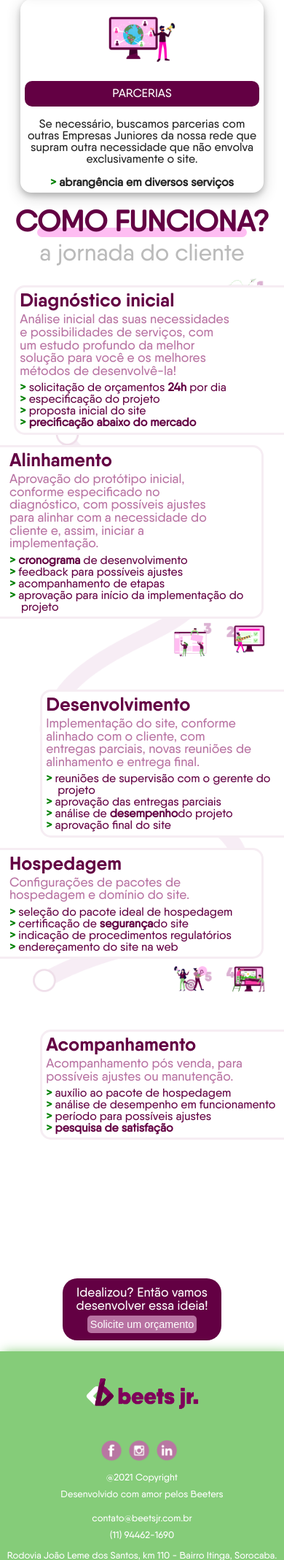
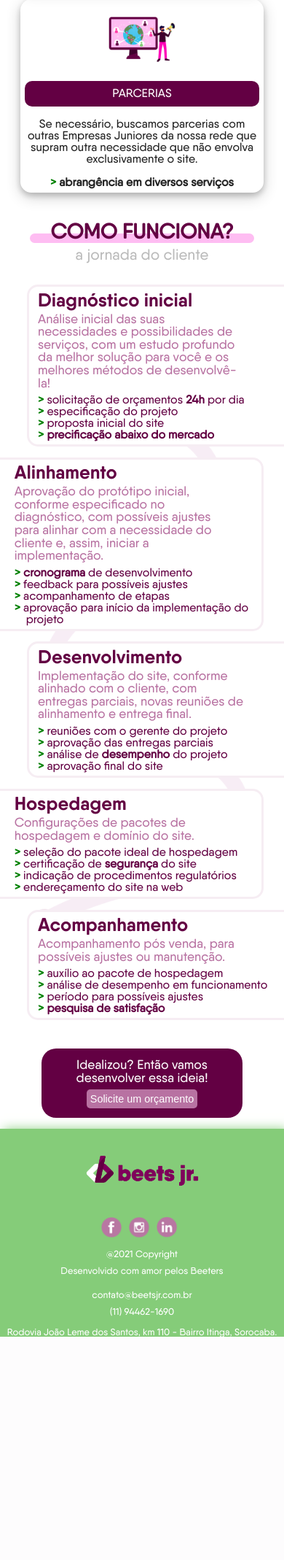
Before and after one commit to Beets-Jr/nosso-site, a PHP site: page /servicos.html in a window 390 px wide. Shown: the part 1010-3148 px from the top of the page at 73% size. After the commit the page ends 2842 px from the top, so only its background shows below. Run offline with PHP 8.4, Linux system fonts and the light colour scheme.

Commit message:
Jornada do Cliente (página serviços) finalizada.

```diff
--- a/servicos.css
+++ b/servicos.css
@@ -83,7 +83,7 @@ b {
 /* INÍCIO JORNADA DO CLIENTE DETALHADA */
 #jornada-cliente-detalhada {
     text-align: center;
-    margin: 0 4%;
+    margin: 10% 4% 0 4%;
 }
 
 #titulo-jornada-cliente-detalhada {
@@ -100,7 +100,7 @@ b {
   	height: 13px;
     border: 0;
     border-radius: 10px;
-    width: 80%;
+    width: 50%;
     margin-top: -11px;
 }
 
@@ -109,6 +109,34 @@ b {
     font-size: 2em;
     line-height: 80%;
     margin-bottom: 5%;
+}
+
+@media only screen and (max-width: 768px) {
+    .traco {
+        width: 70%
+    }
+
+    #titulo-jornada-cliente-detalhada {
+        font-size: 2em;
+    }
+
+    #subtitulo-jornada-cliente-detalhada {
+        font-size: 1.5em;
+    }
+}
+
+@media only screen and (max-width: 480px) {
+    .traco {
+        width: 86%;
+    }
+
+    #titulo-jornada-cliente-detalhada {
+        font-size: 1.8em;
+    }
+
+    #subtitulo-jornada-cliente-detalhada {
+        font-size: 1.3em;
+    }
 }
 
 #jornada-completa {
@@ -127,7 +155,6 @@ b {
 
 .item-jornada-conteudo {
     text-align: left;
-    /* flex-basis: 21%; */
     border: 3px solid #F6EDF3;
     border-radius: 15px;
     padding: 1.5%;
@@ -151,20 +178,6 @@ b {
     box-shadow: 0 4px 8px 0 rgba(0, 0, 0, 0.2), 0 6px 20px 0 rgba(0, 0, 0, 0.19);
 }
 
-@media only screen and (max-width: 1200px) {
-    .item-jornada-conteudo {
-        /* padding: 1.5%;
-        margin-top: 4%; */
-        width: 95%;
-        z-index: -1;
-    }
-
-    .item-jornada-imagem {
-        float: right;
-        z-index: 2;
-    }
-}
-
 .item-jornada-titulo {
     color: #630043;
     margin-bottom: 1%;
@@ -176,6 +189,53 @@ b {
     color: #B872A2;
     margin-bottom: 2%;
     font-size: 1.1em;
+}
+
+@media only screen and (max-width: 1024px) {
+    .item-jornada-conteudo {
+        width: 95%;
+    }
+
+    .item-jornada-conteudo > * {
+        padding: 0 2%;
+    }
+
+    .item-jornada {
+        position: relative;
+    }
+
+    .item-jornada-imagem {
+        position: absolute;
+        top: 50%;
+        left: 80%;
+    }
+}
+
+@media only screen and (max-width: 900px) {
+    .item-jornada-imagem {
+        width: 18%
+    }
+}
+
+@media only screen and (max-width: 768px) {
+    .item-jornada-imagem {
+        width: 20%
+    }
+
+    .item-jornada-conteudo:nth-child(odd) {
+        margin-left: -25%;
+        padding-left: 20%;
+    }
+
+    .item-jornada-conteudo:nth-child(even) {
+        margin-right: -25%;
+    }
+}
+
+@media only screen and (max-width: 500px) {
+    .item-jornada-imagem {
+        opacity: 0;
+    }
 }
 
 .item-jornada-paragrafo:nth-child(even) {
@@ -195,5 +255,63 @@ b {
 }
 
 .orcamento-jornada {
-    margin-bottom: 4%;
+    text-align: center;
+    background-color: #630043;
+    border: none;
+    border-radius: 20px;
+    width: 40%;
+    margin: 10% auto 4% auto;
+    padding: 0 3%;
+    display: flex;
+    flex-wrap: wrap;
+    justify-content: center;
 }
+
+@media only screen and (min-width: 1024px) {
+    .orcamento-jornada {
+        margin-top: 3%;
+    }
+}
+
+.orcamento-jornada a  {
+    text-decoration: none;
+    color: white;
+}
+
+.frase-orcamento {
+    color: #fff;
+    display: inline-block;
+    margin: 5% 3% 3% 3%;
+    font-size: 1.3em;
+    flex-basis: 100%
+}
+
+.btn-jornada {
+    background-color: #B872A2;
+    color: white;
+    text-decoration: none;
+    border: none;
+    border-radius: 5px;
+    cursor: pointer;
+    padding: 2%;
+    font-size: 1em;
+    display: block;
+    width: auto;
+    margin-bottom: 5%;
+}
+
+@media only screen and (max-width: 500px) {
+    .frase-orcamento {
+        font-size: 1.1em;
+    }
+
+    .btn-jornada {
+        font-size: 0.9em;
+    }
+}
+
+@media only screen and (max-width: 768px) {
+    .orcamento-jornada {
+        width: 65%;
+    }
+}
--- a/servicos.html
+++ b/servicos.html
@@ -114,9 +114,9 @@
                     <h5 class="item-jornada-titulo bold">Desenvolvimento</h5>
                     <p class="item-jornada-paragrafo">Implementação do site, conforme alinhado com o cliente, com entregas parciais, novas reuniões de alinhamento e entrega final.</p>
                     <ul class="item-jornada-lista">
-                        <li>reuniões de supervisão com o gerente do projeto</li>
+                        <li>reuniões com o gerente do projeto</li>
                         <li>aprovação das entregas parciais</li>
-                        <li>análise de <b>desempenho</b>do projeto</li>
+                        <li>análise de <b>desempenho</b> do projeto</li>
                         <li>aprovação final do site</li>
                     </ul>
                 </div>
@@ -128,7 +128,7 @@
                     <p class="item-jornada-paragrafo">Configurações de pacotes de hospedagem e domínio do site.</p>
                     <ul class="item-jornada-lista">
                         <li>seleção do pacote ideal de hospedagem</li>
-                        <li>certificação de <b>segurança</b>do site</li>
+                        <li>certificação de <b>segurança</b> do site</li>
                         <li>indicação de procedimentos regulatórios</li>
                         <li>endereçamento do site na web</li>
                     </ul>
--- a/style.css
+++ b/style.css
@@ -111,81 +111,6 @@ body {
     display: none;
 }
 /* --- FIM DO MENU --- */
-
-/* --- INCÍCIO BOTÃO JORNADA --- */
-.orcamento-jornada {
-    text-align: center;
-    background-color: #630043;
-    border: none;
-    border-radius: 20px;
-    width: 40%;
-    margin: 200px auto 0 auto;
-    padding: 0 3%;
-    display: flex;
-    flex-wrap: wrap;
-    justify-content: center;
-}
-
-.orcamento-jornada a  {
-    text-decoration: none;
-    color: white;
-}
-
-.frase-orcamento {
-    color: #fff;
-    display: inline-block;
-    margin: 5% 3% 3% 3%;
-    font-size: 1.3em;
-    flex-basis: 100%
-}
-
-.btn-jornada {
-    background-color: #B872A2;
-    color: white;
-    text-decoration: none;
-    border: none;
-    border-radius: 5px;
-    cursor: pointer;
-    padding: 2%;
-    font-size: 1em;
-    display: block;
-    width: auto;
-    margin-bottom: 5%;
-}
-
-@media only screen and (max-width: 800px) {
-    .orcamento-jornada {
-        margin-top: 150px;
-        width: 50%;
-    }
-}
-
-@media only screen and (max-width: 500px) {
-    .orcamento-jornada {
-        margin-top: 190px;
-    }
-
-    .frase-orcamento {
-        font-size: 1.1em;
-    }
-
-    .btn-jornada {
-        font-size: 0.9em;
-    }
-}
-
-@media only screen and (max-width: 330px) {
-    .orcamento-jornada {
-        margin-top: 220px;
-    }
-}
-
-@media only screen and (min-width: 1024px) {
-    .orcamento-jornada {
-        margin-top: 1%;
-    }
-}
-/* --- INCÍCIO BOTÃO JORNADA --- */
 
 .box-footer {
     width: 100%;
```
Also changed, not shown: index.css (+82 -2 lines).
